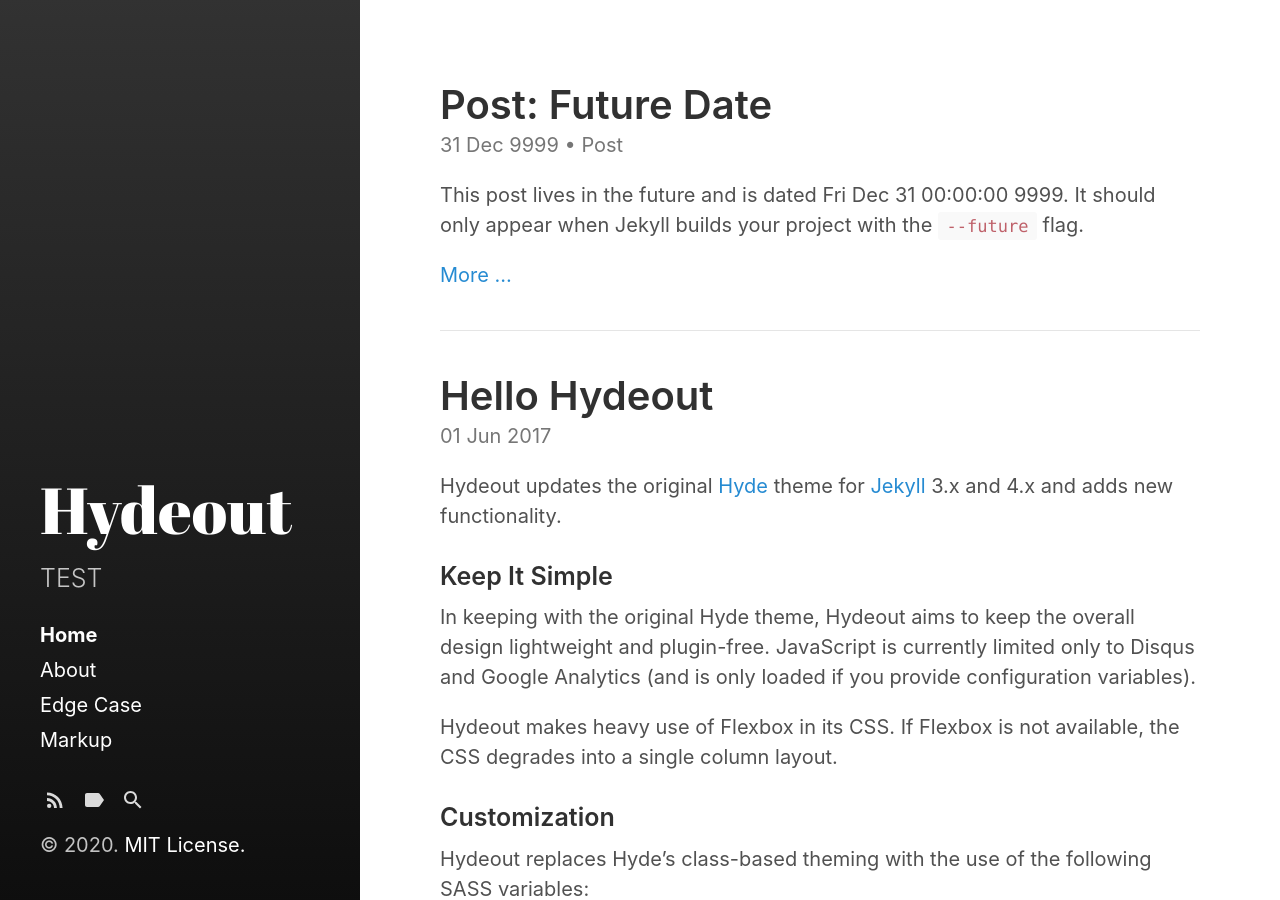
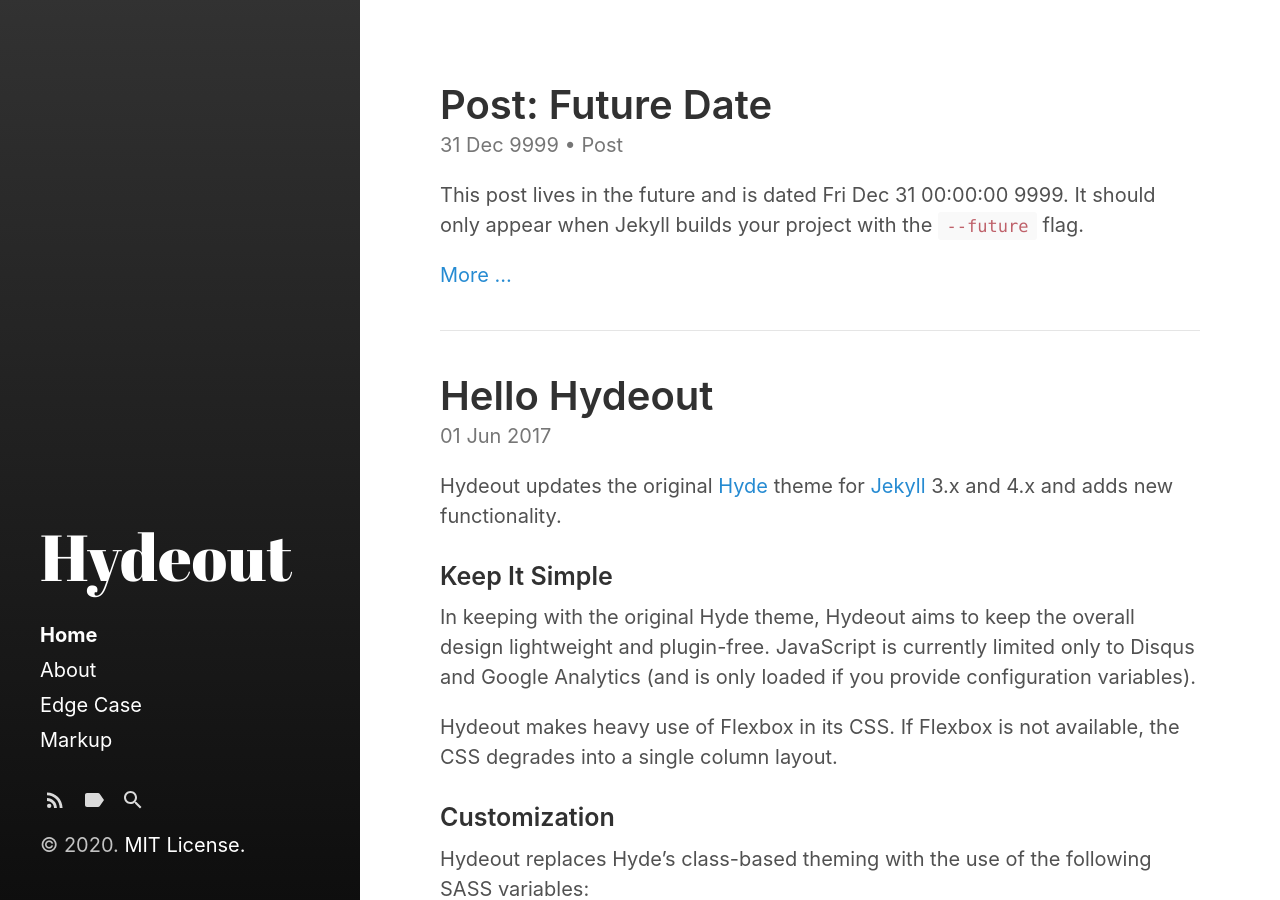
Before and after one commit to C13H12N4O2/C13H12N4O2.github.io, a Jekyll site: the page built from index.html, in a window 1280 px wide and 900 px high. Built offline with Jekyll 4.4.1, drawn with Linux system fonts in a browser that asks for light colours; the list of posts is cut into pages by our own code.

Commit message:
Update _config.yml

```diff
--- a/_config.yml
+++ b/_config.yml
@@ -5,9 +5,9 @@ highlighter:      rouge
 # Setup
 title:            Hydeout
 tagline:          'A Jekyll theme'
-description:      'TEST'
+description:
 url:              https://fongandrew.github.io
-baseurl:          '/hydeout'
+baseurl:
                   # the optional subpath of your site, e.g. "/blog"
                   # NB: This applies to all pages in your Jekyll site.
                   # If you want to move just the blog index pages but keep
```
